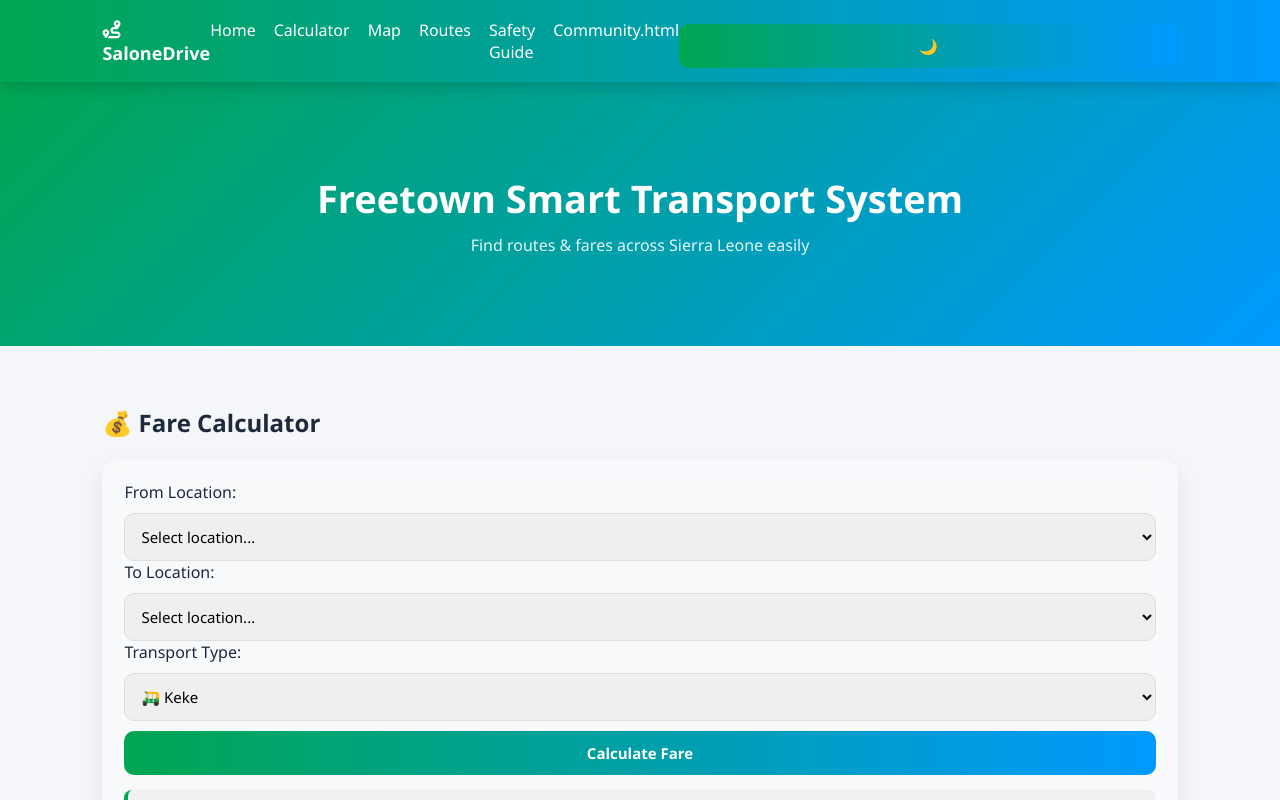
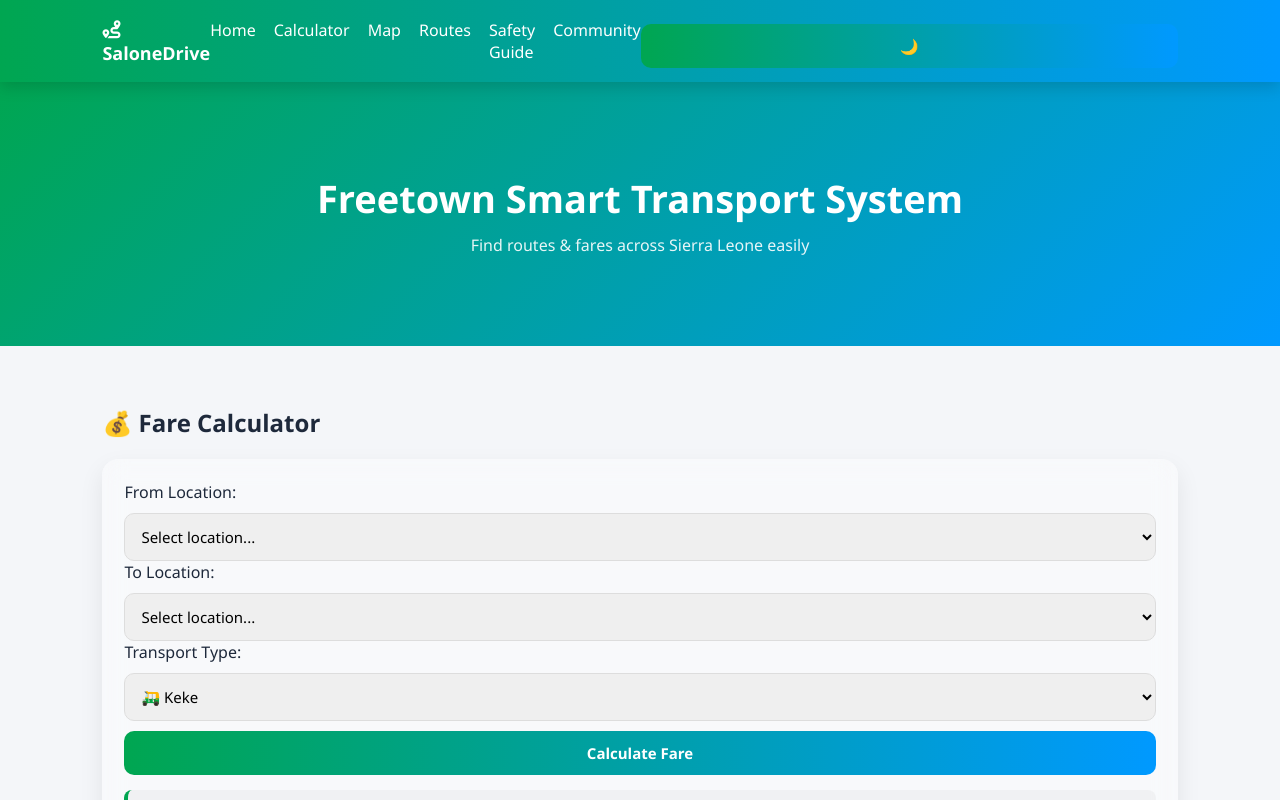
Before and after one commit to Mohamed246-bo/SaloneDrive, a plain HTML site: page index.html in a window 1280 px wide. Shown: the top 800 px of the page. Drawn offline with Linux system fonts and the light colour scheme; some packages are replaced by stand-ins of ours.

Commit message:
Update index.html

```diff
--- a/index.html
+++ b/index.html
@@ -26,7 +26,7 @@
     <li><a href="#mapSection">Map</a></li>
     <li><a href="#routes">Routes</a></li>
     <li><a href="Safetyguide.html">Safety Guide</a></li>
-    <li><a href="Safetyguide.html">Community.html</a></li>
+    <li><a href="Community.html">Community</a></li>
   </ul>
 
   <button id="themeToggle">🌙</button>
```
